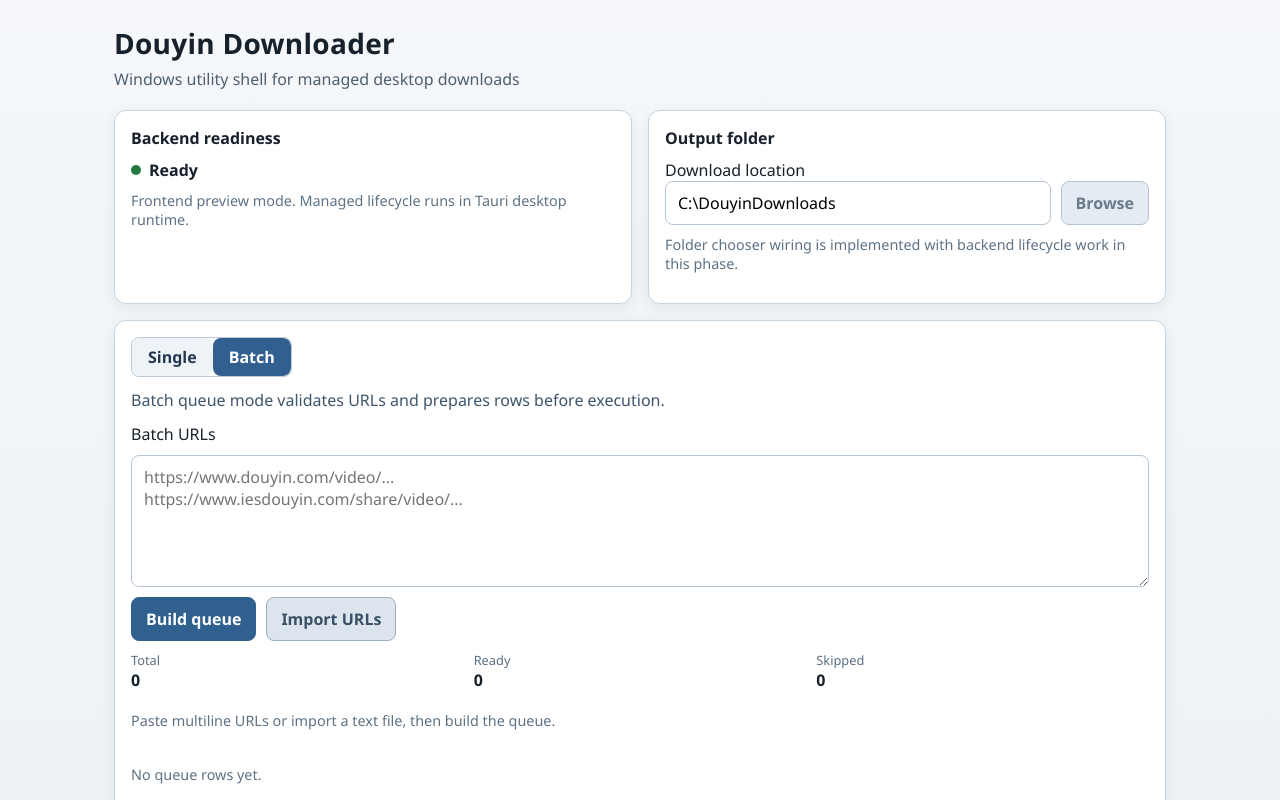
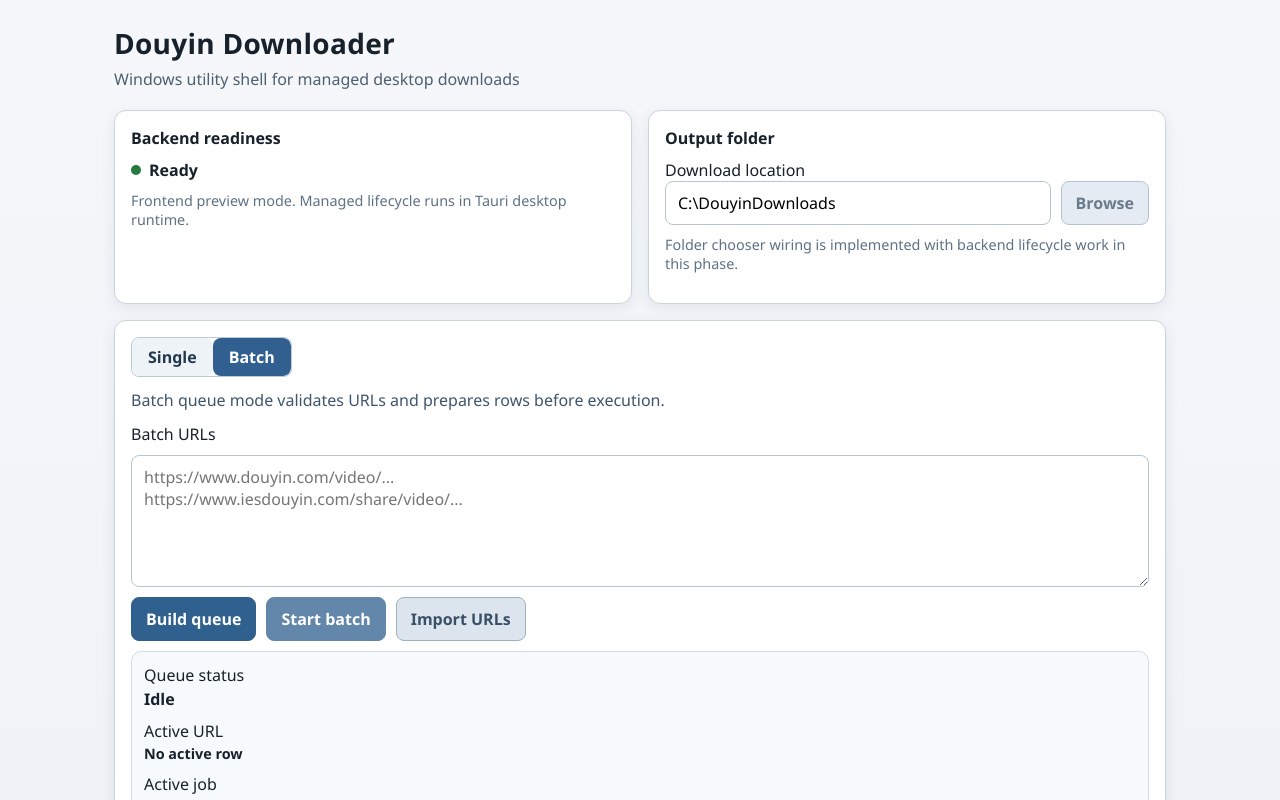
Before and after one commit to hoangduy0308/douyin-downloader-app, a React (Vite) app: page / in a window 1280 px wide. Both pictures are taken after a click on the tab "Batch". Shown: the top 800 px of the page. Built offline with nearby package versions, Linux system fonts and the light colour scheme.

Commit message:
feat(douyin-downloader-app-irx.11): wire batch runner status and totals UI

```diff
--- a/src/app/App.tsx
+++ b/src/app/App.tsx
@@ -10,6 +10,7 @@
 import { BackendLifecycle, probeBackendHealth, wait } from "../services/backendLifecycle";
 import { readImportedBatchText } from "../services/batchImportAdapter";
 import { parseBatchQueueInput, type BatchQueueRow, type BatchQueueTotals } from "../services/batchQueue";
+import { createBatchQueueRunner, type BatchQueueRunnerSnapshot } from "../services/batchQueueRunner";
 import { mapFailedJobError, mapPollingRequestError } from "../services/errorMapper";
 import { createJobPoller } from "../services/jobPolling";
 import { isTauriRuntimeAvailable, openOutputFolder, TauriBackendRuntime } from "../services/tauriBackendRuntime";
@@ -49,9 +50,21 @@
   const [batchInputText, setBatchInputText] = useState("");
   const [batchRows, setBatchRows] = useState<BatchQueueRow[]>([]);
   const [batchTotals, setBatchTotals] = useState<BatchQueueTotals>(EMPTY_BATCH_TOTALS);
+  const [batchSchedulingEnabled, setBatchSchedulingEnabled] = useState(true);
+  const [batchStarted, setBatchStarted] = useState(false);
   const [batchMessage, setBatchMessage] = useState("Paste multiline URLs or import a text file, then build the queue.");
   const [batchMessageTone, setBatchMessageTone] = useState<"error" | "hint">("hint");
   const backendClient = useMemo(() => createBackendClient({ baseUrl: "http://127.0.0.1:8787" }), []);
+  const batchQueueRunner = useMemo(() => {
+    return createBatchQueueRunner({
+      backendClient,
+      onSnapshot: (snapshot: BatchQueueRunnerSnapshot) => {
+        setBatchRows(snapshot.rows);
+        setBatchTotals(snapshot.totals);
+        setBatchSchedulingEnabled(snapshot.schedulingEnabled);
+      },
+    });
+  }, [backendClient]);
 
   const modeDescription = useMemo(() => {
     if (mode === "single") {
@@ -150,6 +163,12 @@
     };
   }, [activeJobId, backendClient]);
 
+  useEffect(() => {
+    return () => {
+      batchQueueRunner.stop();
+    };
+  }, [batchQueueRunner]);
+
   const backendReadyForSubmit = backendStatus === "ready";
   const configReadyForSubmit = configVersion === backendReadyConfigVersion;
   const submitDisabled = !backendReadyForSubmit || !configReadyForSubmit || isSubmitting;
@@ -166,6 +185,25 @@
     }
     return "";
   }, [backendReadyForSubmit, configReadyForSubmit, isSubmitting]);
+  const batchHasRunningRows = batchRows.some((row) => row.status === "running");
+  const batchHasWaitingRows = batchRows.some((row) => row.status === "waiting");
+  const batchHasTerminalRows = batchRows.some((row) => row.status === "success" || row.status === "failed");
+  const activeBatchRow = batchRows.find((row) => row.status === "running");
+  const batchQueueStatusLabel = useMemo(() => {
+    if (!batchStarted) {
+      return "Idle";
+    }
+    if (!batchSchedulingEnabled && batchHasWaitingRows) {
+      return "Paused";
+    }
+    if (batchHasRunningRows || batchHasWaitingRows) {
+      return "Running";
+    }
+    if (batchHasTerminalRows || batchTotals.skipped > 0) {
+      return "Completed";
+    }
+    return "Idle";
+  }, [batchHasRunningRows, batchHasTerminalRows, batchHasWaitingRows, batchSchedulingEnabled, batchStarted, batchTotals.skipped]);
 
   const hasTerminalJobState = activeJobState?.status === "success" || activeJobState?.status === "failed";
   const trimmedOutputPath = outputPath.trim();
@@ -242,6 +280,9 @@
   };
 
   const handleBuildBatchQueue = (text: string): void => {
+    batchQueueRunner.stop();
+    setBatchStarted(false);
+    setBatchSchedulingEnabled(true);
     const parseResult = parseBatchQueueInput(text);
     setBatchRows(parseResult.rows);
     setBatchTotals(parseResult.totals);
@@ -253,6 +294,23 @@
     setBatchMessage(
       `Queue built: ${parseResult.totals.readyToSubmit} ready, ${parseResult.totals.skipped} skipped.`,
     );
+    setBatchMessageTone("hint");
+  };
+
+  const handleStartBatchQueue = (): void => {
+    if (submitDisabled) {
+      setBatchMessage(submitStatusMessage);
+      setBatchMessageTone("error");
+      return;
+    }
+    if (batchTotals.readyToSubmit === 0) {
+      setBatchMessage("No ready URLs to start. Build a queue with valid Douyin links first.");
+      setBatchMessageTone("error");
+      return;
+    }
+    batchQueueRunner.start(batchRows);
+    setBatchStarted(true);
+    setBatchMessage("Batch queue started.");
     setBatchMessageTone("hint");
   };
 
@@ -316,13 +374,18 @@
                 inputText={batchInputText}
                 onInputTextChange={setBatchInputText}
                 onBuildQueue={() => handleBuildBatchQueue(batchInputText)}
+                onStartQueue={handleStartBatchQueue}
                 onImportText={() => {
                   void handleImportBatchText();
                 }}
                 totals={batchTotals}
                 rows={batchRows}
+                queueStatusLabel={batchQueueStatusLabel}
+                activeRowUrl={activeBatchRow?.normalizedUrl ?? activeBatchRow?.sourceText ?? null}
+                activeJobId={activeBatchRow?.currentJobId ?? null}
                 message={batchMessage}
                 messageTone={batchMessageTone}
+                startDisabled={submitDisabled || batchTotals.readyToSubmit === 0 || batchHasRunningRows}
               />
             )}
           </section>
--- a/src/components/BatchDownloadPanel.tsx
+++ b/src/components/BatchDownloadPanel.tsx
@@ -1,26 +1,37 @@
 import type { BatchQueueRow, BatchQueueTotals } from "../services/batchQueue";
+import { BatchStatusPanel } from "./BatchStatusPanel";
 import { QueueTable } from "./QueueTable";
 
 interface BatchDownloadPanelProps {
   inputText: string;
   onInputTextChange: (value: string) => void;
   onBuildQueue: () => void;
+  onStartQueue: () => void;
   onImportText: () => void;
+  queueStatusLabel: string;
+  activeRowUrl: string | null;
+  activeJobId: string | null;
   totals: BatchQueueTotals;
   rows: BatchQueueRow[];
   message: string;
   messageTone: "error" | "hint";
+  startDisabled: boolean;
 }
 
 export function BatchDownloadPanel({
   inputText,
   onInputTextChange,
   onBuildQueue,
+  onStartQueue,
   onImportText,
+  queueStatusLabel,
+  activeRowUrl,
+  activeJobId,
   totals,
   rows,
   message,
   messageTone,
+  startDisabled,
 }: BatchDownloadPanelProps): JSX.Element {
   return (
     <section className="batch-panel" aria-label="Batch download panel">
@@ -37,24 +48,19 @@
           <button type="button" onClick={onBuildQueue}>
             Build queue
           </button>
+          <button type="button" onClick={onStartQueue} disabled={startDisabled}>
+            Start batch
+          </button>
           <button type="button" className="secondary" onClick={onImportText}>
             Import URLs
           </button>
         </div>
-      <div className="batch-totals" aria-label="Batch queue totals">
-        <div>
-          <span className="label">Total</span>
-          <strong>{totals.total}</strong>
-        </div>
-        <div>
-          <span className="label">Ready</span>
-          <strong>{totals.readyToSubmit}</strong>
-        </div>
-        <div>
-          <span className="label">Skipped</span>
-          <strong>{totals.skipped}</strong>
-        </div>
-      </div>
+        <BatchStatusPanel
+          queueStatusLabel={queueStatusLabel}
+          activeRowUrl={activeRowUrl}
+          activeJobId={activeJobId}
+          totals={totals}
+        />
         <p className={messageTone === "error" ? "status-message status-message-error" : "hint"}>{message}</p>
         <QueueTable rows={rows} />
       </section>
--- /dev/null
+++ b/src/components/BatchStatusPanel.tsx
@@ -0,0 +1,54 @@
+import type { BatchQueueTotals } from "../services/batchQueue";
+
+interface BatchStatusPanelProps {
+  queueStatusLabel: string;
+  activeRowUrl: string | null;
+  activeJobId: string | null;
+  totals: BatchQueueTotals;
+}
+
+export function BatchStatusPanel({
+  queueStatusLabel,
+  activeRowUrl,
+  activeJobId,
+  totals,
+}: BatchStatusPanelProps): JSX.Element {
+  return (
+    <section className="batch-status-panel" aria-label="Batch queue status">
+      <div className="batch-status-headline">
+        <span className="label">Queue status</span>
+        <strong>{queueStatusLabel}</strong>
+      </div>
+      <div className="batch-active-row">
+        <span className="label">Active URL</span>
+        <strong>{activeRowUrl ?? "No active row"}</strong>
+      </div>
+      <div className="batch-active-job">
+        <span className="label">Active job</span>
+        <strong>{activeJobId ?? "-"}</strong>
+      </div>
+      <div className="batch-totals" aria-label="Batch queue totals">
+        <div>
+          <span className="label">Total</span>
+          <strong>{totals.total}</strong>
+        </div>
+        <div>
+          <span className="label">Running</span>
+          <strong>{totals.running}</strong>
+        </div>
+        <div>
+          <span className="label">Success</span>
+          <strong>{totals.success}</strong>
+        </div>
+        <div>
+          <span className="label">Failed</span>
+          <strong>{totals.failed}</strong>
+        </div>
+        <div>
+          <span className="label">Skipped</span>
+          <strong>{totals.skipped}</strong>
+        </div>
+      </div>
+    </section>
+  );
+}
--- a/src/components/QueueTable.tsx
+++ b/src/components/QueueTable.tsx
@@ -16,18 +16,20 @@
             <tr>
               <th scope="col">Row</th>
               <th scope="col">Source</th>
+              <th scope="col">Job</th>
               <th scope="col">Status</th>
               <th scope="col">Reason</th>
             </tr>
           </thead>
           <tbody>
             {rows.map((row, index) => {
-            const statusLabel = row.status === "skipped" ? "Skipped" : "Waiting";
-            const reasonLabel = row.skipReason ? getSkipReasonLabel(row.skipReason) : "ready";
+              const statusLabel = getStatusLabel(row.status);
+              const reasonLabel = getReasonLabel(row);
               return (
-              <tr key={row.id}>
+                <tr key={row.id} data-status={row.status}>
                   <td>{index + 1}</td>
                   <td>{row.sourceText || "(blank line)"}</td>
+                  <td>{row.currentJobId ?? row.lastJobId ?? "-"}</td>
                   <td>{statusLabel}</td>
                   <td>{reasonLabel}</td>
                 </tr>
@@ -37,6 +39,20 @@
       </table>
     </section>
   );
+}
+
+function getStatusLabel(status: BatchQueueRow["status"]): string {
+  return `${status.slice(0, 1).toUpperCase()}${status.slice(1)}`;
+}
+
+function getReasonLabel(row: BatchQueueRow): string {
+  if (row.lastError) {
+    return row.lastError;
+  }
+  if (!row.skipReason) {
+    return row.status === "waiting" ? "ready" : "-";
+  }
+  return getSkipReasonLabel(row.skipReason);
 }
 
 function getSkipReasonLabel(skipReason: BatchQueueRow["skipReason"]): string {
--- a/src/styles/app.css
+++ b/src/styles/app.css
@@ -202,7 +202,7 @@
 
 .batch-totals {
   display: grid;
-  grid-template-columns: repeat(3, minmax(0, 1fr));
+  grid-template-columns: repeat(5, minmax(0, 1fr));
   gap: 10px;
 }
 
@@ -210,6 +210,27 @@
   display: block;
   color: #5a6f83;
   font-size: 0.8rem;
+}
+
+.batch-status-panel {
+  display: grid;
+  gap: 10px;
+  padding: 12px;
+  border: 1px solid #d1dce6;
+  border-radius: 10px;
+  background: #f7fafd;
+}
+
+.batch-status-headline,
+.batch-active-row,
+.batch-active-job {
+  display: grid;
+  gap: 2px;
+}
+
+.batch-active-row strong {
+  font-size: 0.9rem;
+  word-break: break-all;
 }
 
 .queue-table-shell {
@@ -229,11 +250,24 @@
   text-align: left;
   padding: 8px 10px;
   border-bottom: 1px solid #e1e8ef;
+  vertical-align: top;
 }
 
 .queue-table th {
   background: #eff4f9;
   color: #2a4158;
+}
+
+.queue-table tbody tr[data-status="running"] td {
+  background: #eef6ff;
+}
+
+.queue-table tbody tr[data-status="success"] td {
+  background: #f1fbf4;
+}
+
+.queue-table tbody tr[data-status="failed"] td {
+  background: #fff3f2;
 }
 
 .result-actions {
@@ -282,6 +316,10 @@
     grid-template-columns: repeat(2, minmax(0, 1fr));
   }
 
+  .batch-totals {
+    grid-template-columns: repeat(2, minmax(0, 1fr));
+  }
+
   .diagnostics-card {
     grid-column: span 1;
   }
```
Also changed, not shown: 2 other files (tests, documents, lock files or other folders). Lines whose indentation alone changed are shown as unchanged.
